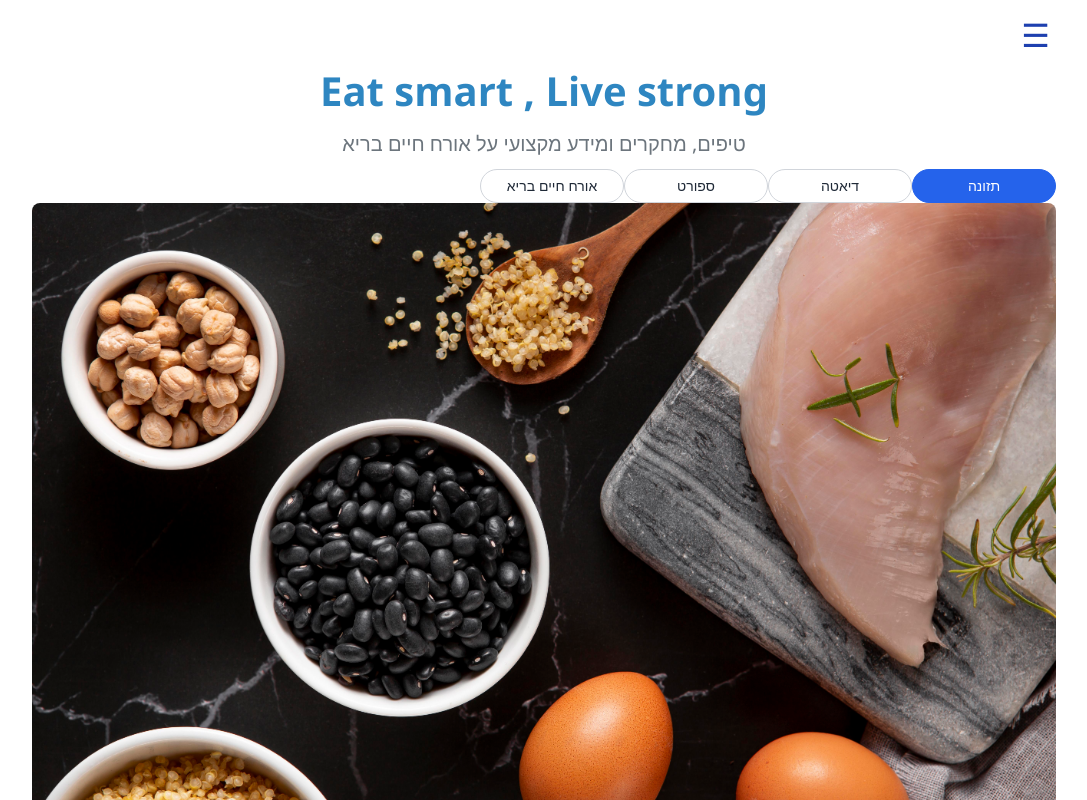
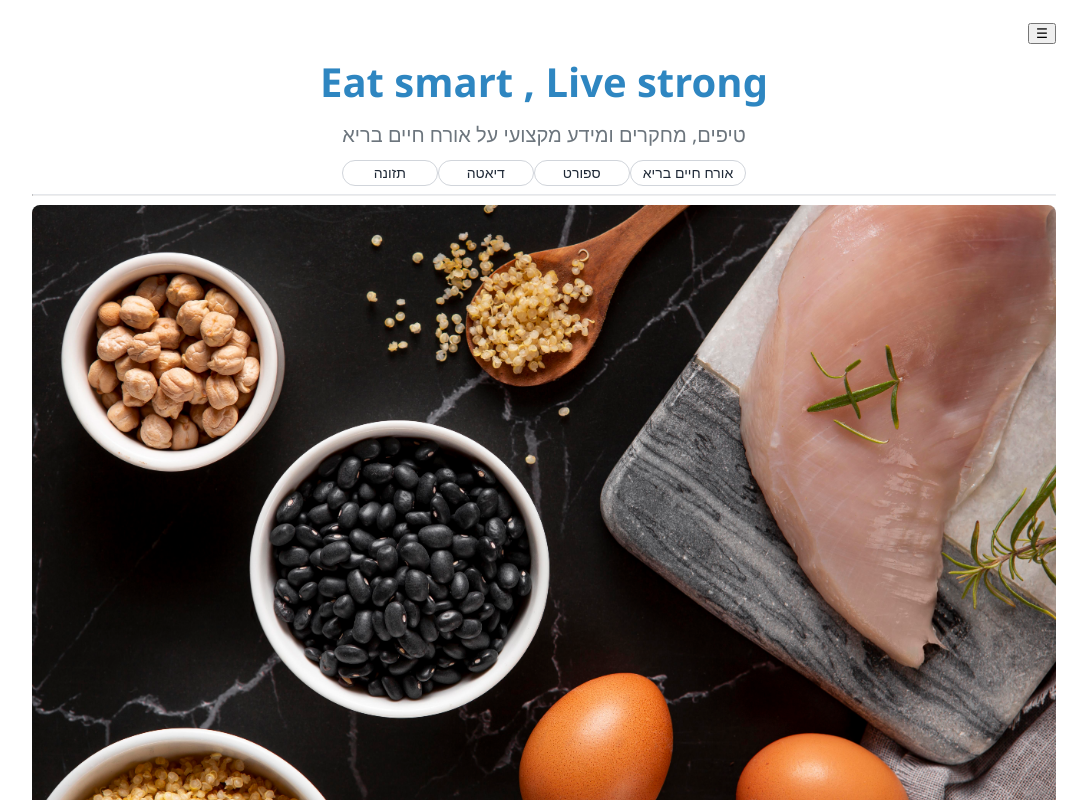
Before and after one commit to ronental75/nutrition-community, a React (Create React App) app: page / in a window 1280 px wide. Shown: the top 800 px of the page, without its empty margins (96-1183 px from the left). Built offline with nearby package versions, Linux system fonts and the light colour scheme.

Commit message:
Updated homepage to use Notion post links

```diff
--- a/src/App.js
+++ b/src/App.js
@@ -70,14 +70,17 @@
 
   function CategoryButtons({ selectedCategory, setSelectedCategory }) {
     return (
-      <div className="flex flex-wrap justify-center gap-2 mb-6">
+      <div
+      className="flex justify-center flex-wrap gap-2 my-6"
+      style={{ direction: 'ltr' }} // 🔥 Force LTR layout for centering
+      >
       {categories.map((cat) => {
           const isActive = selectedCategory === cat.key;
           return (
             <button
               key={cat.key}
               onClick={() => setSelectedCategory(cat.key)}
-              className={`button ${isActive ? 'button-active' : ''}`}
+              className={`button ${isActive ? 'button-active' : ''}text-sm px-3 py-1`}
             >
               {cat.label}
             </button>
@@ -110,13 +113,13 @@
       {/* dir={isHebrew ? 'rtl' : 'ltr'} */}
          <div className="menu-wrapper" >
       <button
-        className="menu-button"
+        // className="menu-button"
         onClick={() => setMenuOpen(!menuOpen)}
       >
         &#9776;
       </button>
       {menuOpen && (
-    <div className="menu-dropdown">
+    <div className="menu-dropdown" >
       <Link to="/about" className="menu-item">
         {isHebrew ? 'אודות' : 'About'}
       </Link>
@@ -133,28 +136,28 @@
 
 
 
-        <header className="flex flex-col sm:flex-row justify-between items-center mb-10">
+    <header className="flex-col items-center text-center mb-10">
   <h1 className="page-title">
     {isHebrew ? 'Eat smart , Live strong' : 'Nutrition Community Content'}
   </h1>
-        <p className="page-subtitle">
+  <p className="page-subtitle mt-2">
     {isHebrew
       ? 'טיפים, מחקרים ומידע מקצועי על אורח חיים בריא'
       : 'Tips, research, and professional info about healthy living'}
   </p>
-          {/* Language selection links can be added here if needed */}
 </header>
 
         <CategoryButtons
           selectedCategory={selectedCategory}
           setSelectedCategory={setSelectedCategory}
         />
+        <hr className="border-gray-300 mx-4" />
 
         <div className="grid grid-cols-1 md:grid-cols-2 gap-6">
           {filteredPosts.map((post) => (
             <div
               key={post.slug}
-              className="border rounded-lg overflow-hidden shadow-sm hover:shadow-md transition bg-white"
+              className="border rounded-lg overflow-hidden shadow-sm hover:shadow-md transition bg-white mt-8"
               >
               <img
                 src={post.image}
@@ -170,6 +173,8 @@
                 >
                   למאמר המלא...
                 </Link>
+                <hr className="border-gray-300 mx-4" />
+
               </div>
             </div>
           ))}
--- a/src/styles.css
+++ b/src/styles.css
@@ -1,6 +1,6 @@
 .button {
-  width: 9rem;
-  padding: 0.5rem 1rem;
+    min-width: 6rem;
+    padding: 0.25rem 0.75rem;
     text-align: center;
     border-radius: 9999px;
     border: 1px solid #d1d5db;
@@ -10,7 +10,16 @@
     background-color: #ffffff;
     color: #1f2937;
   }
-
+  hr {
+    border-top: 1px solid #e5e7eb;
+    margin-top: 0.5rem;
+  }
+  .flex {
+    display: flex;
+  }
+  .justify-center {
+    justify-content: center;
+  }
 .button:hover {
   background-color: #2563eb;
 }
@@ -178,6 +187,7 @@ body {
   .menu-dropdown {
     position: absolute;
     left: 0;
+    inset-inline-start: 0;
     top: 100%;
     margin-top: 0.5rem;
     width: 10rem;
```
Lines whose indentation alone changed are shown as unchanged.
